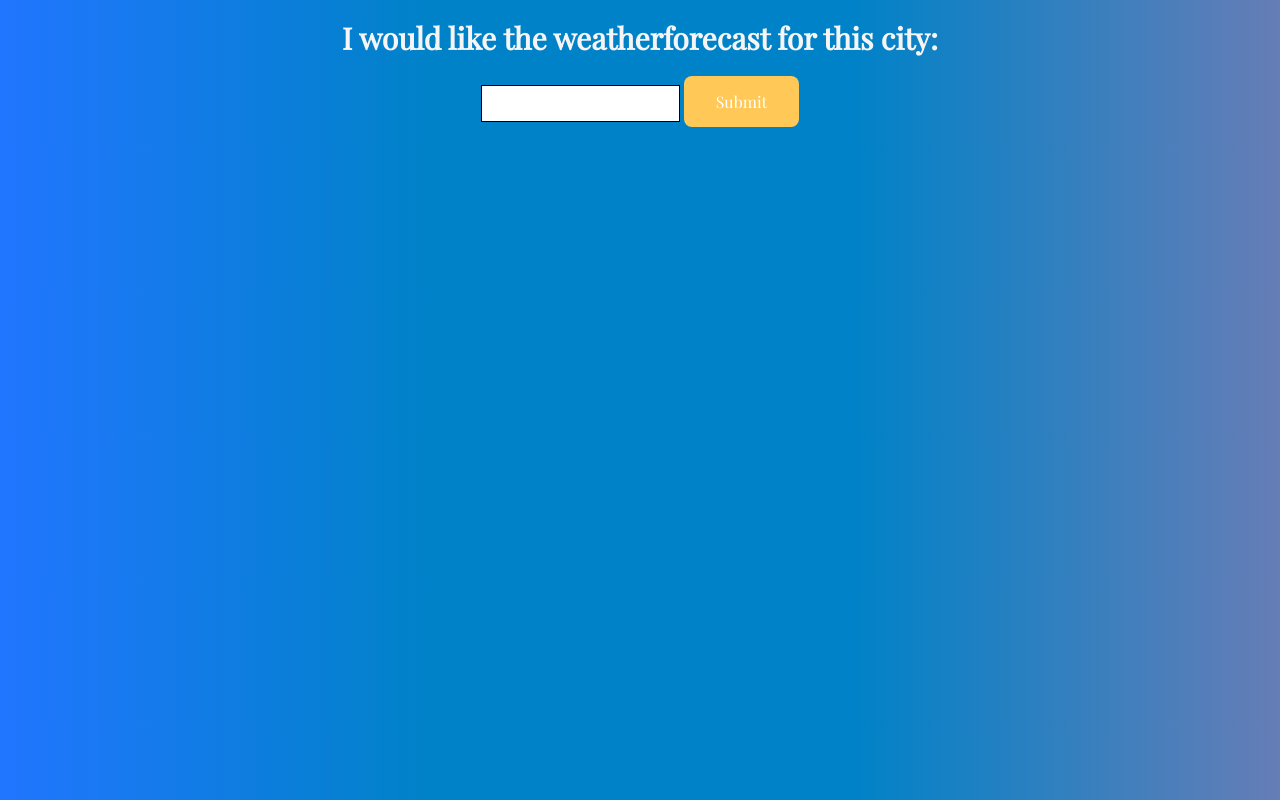
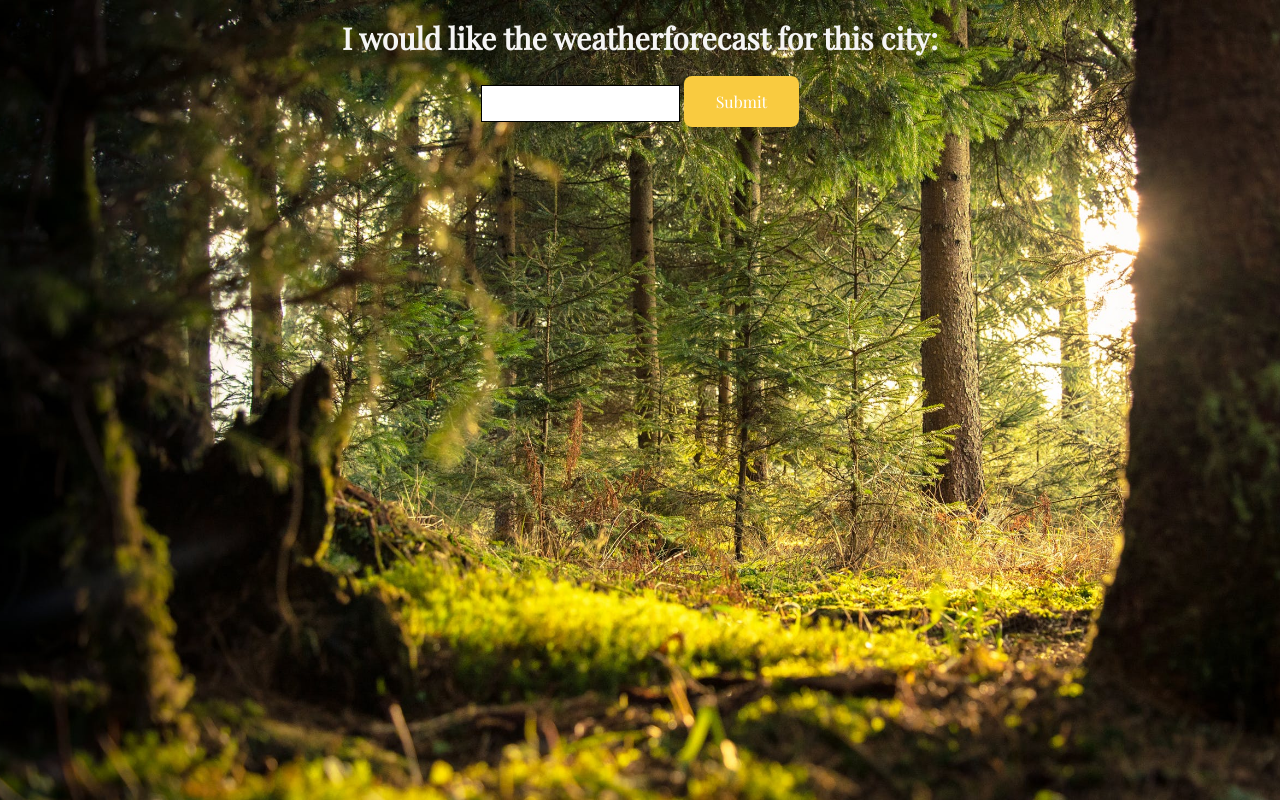
Before and after one commit to RafSwiggers/weather-app, a plain HTML site: page index.html in a window 1280 px wide. Drawn offline with nearby package versions, Linux system fonts and the light colour scheme.

Commit message:
add background

```diff
--- a/style.css
+++ b/style.css
@@ -43,7 +43,9 @@ h3 {
     grid-template-rows: 20% 80%;
     text-align: center;
     padding: 25px 5px;
-    background: whitesmoke;
+    color: black;
+    background-color: whitesmoke;
+    opacity: 0.6;
 }
 
 .degrees {
@@ -73,16 +75,15 @@ h3 {
 }
 
 body {
-    background: #2176FF;
-    /* fallback for old browsers */
-    background: -webkit-linear-gradient(to right, #2176FF, #0082c8, #0082c8, #667db6);
-    /* Chrome 10-25, Safari 5.1-6 */
-    background: linear-gradient(to right, #2176FF, #0082c8, #0082c8, #667db6);
-    /* W3C, IE 10+/ Edge, Firefox 16+, Chrome 26+, Opera 12+, Safari 7+ */
+    background: url('/bg.jpeg') no-repeat center center fixed;
+    -webkit-background-size: cover;
+    -moz-background-size: cover;
+    -o-background-size: cover;
+    background-size: cover;
 }
 
 #button {
-    background-color: #FFC857;
+    background-color: #F9CB40;
     /* Green */
     border: none;
     color: white;
```
Also changed, not shown: bg.jpeg (added).
